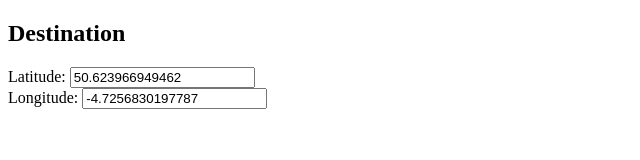
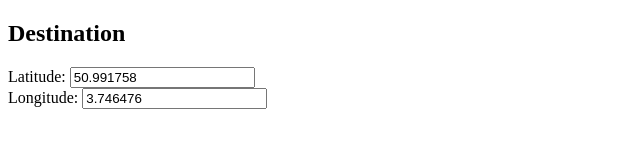
Before and after one commit to yassinakhayad/GhentTakeOut, a plain HTML site: page GhentApp/assets/www/index.html in a window 1280 px wide. Shown: the whole page, without its empty margins (0-640 px from the left). Drawn offline with Linux system fonts and the light colour scheme; some packages are replaced by stand-ins of ours; no server answers.

Commit message:
added new position

```diff
--- a/GhentApp/assets/www/index.html
+++ b/GhentApp/assets/www/index.html
@@ -50,11 +50,11 @@
 <h2>Destination</h2>
 <div>
     <label for="target-lat">Latitude: </label>
-    <input id="target-lat" value="50.623966949462" />
+    <input id="target-lat" value="50.991758" />
 </div>
 <div>
     <label for="target-lon">Longitude: </label>
-    <input id="target-lon" value="-4.7256830197787" />
+    <input id="target-lon" value="3.746476" />
 </div>
 <script type="text/javascript" src="cordova-2.7.0.js"></script>
 <script type="text/javascript" src="js/jquery-1.7.1.min.js"></script>
```
